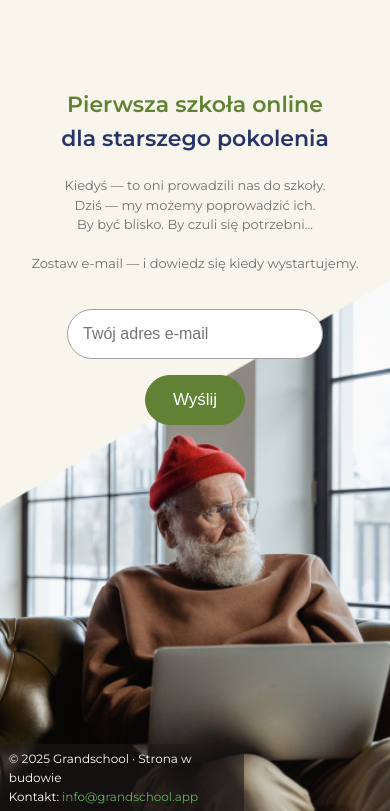
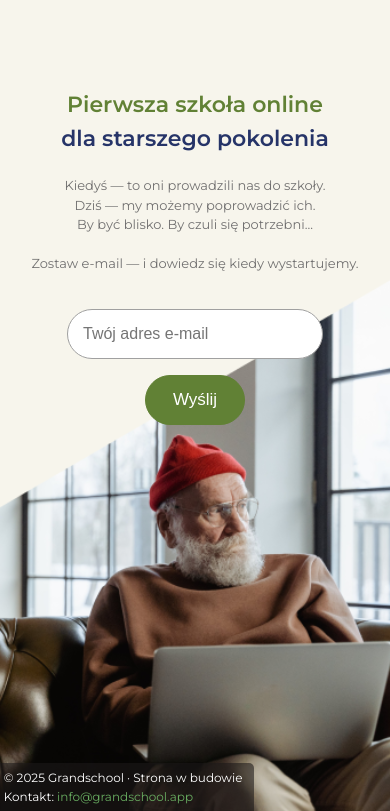
Before and after one commit to EugeneKuhot/commingsoon, a plain HTML site: page index.html in a window 390 px wide. Shown: the part 117-928 px from the top of the page. Drawn offline with Linux system fonts and the light colour scheme.

Commit message:
finally footer

```diff
--- a/style.css
+++ b/style.css
@@ -334,13 +334,13 @@ input:focus {
     width: 100%;
   }
   .footer {
-    width: 255px;
+    width: 265px;
     color: white;
     background-color: rgba(29, 25, 25, 0.579);
     border-radius: 0 5px 0 0;
     margin-left: -21px;
     margin-bottom: 0;
-    padding: 5px 5px 5px 20px;
+    padding: 5px 5px 5px 15px;
   }
   .footer a {
     color: #69ad61;
```
